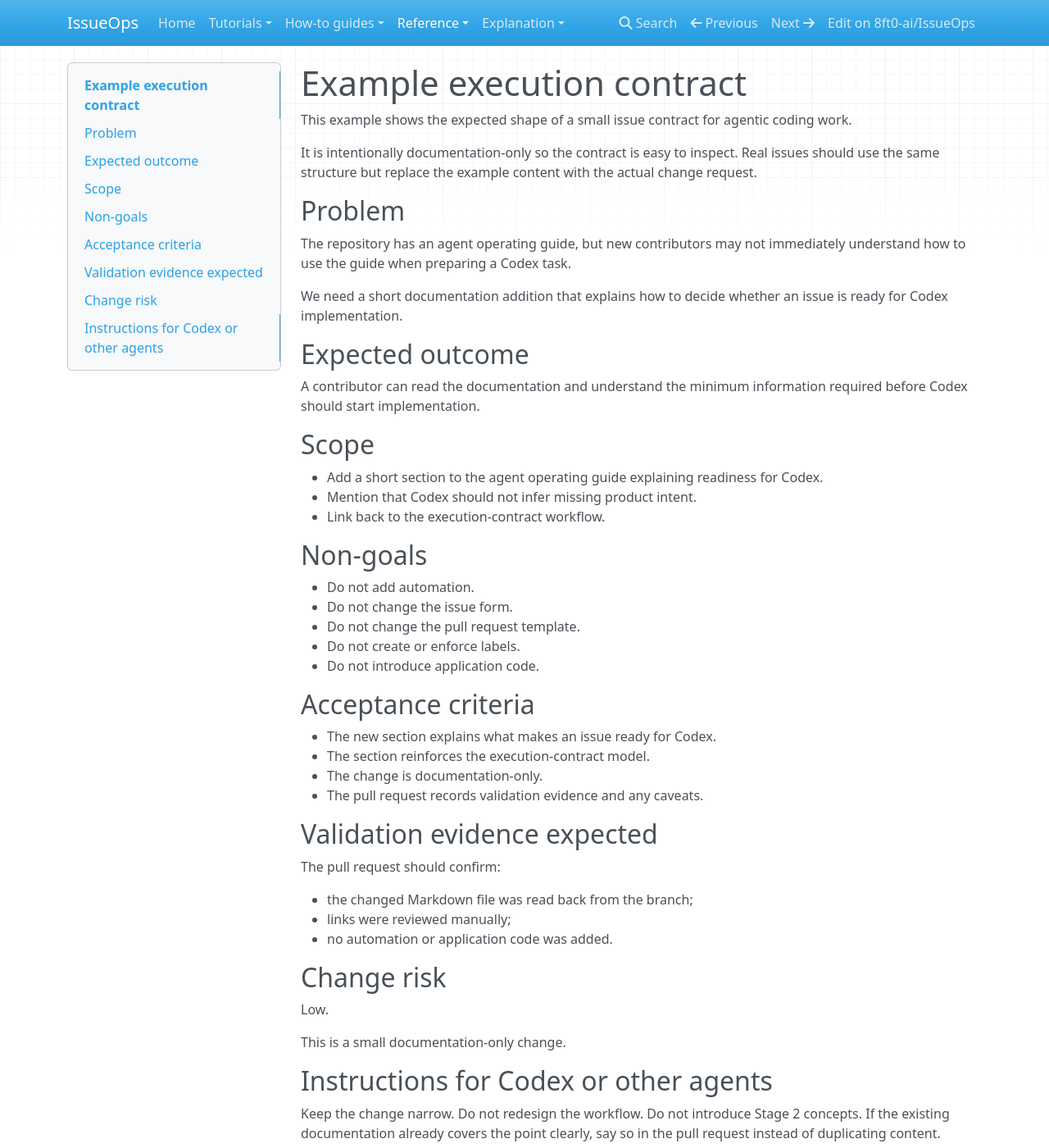
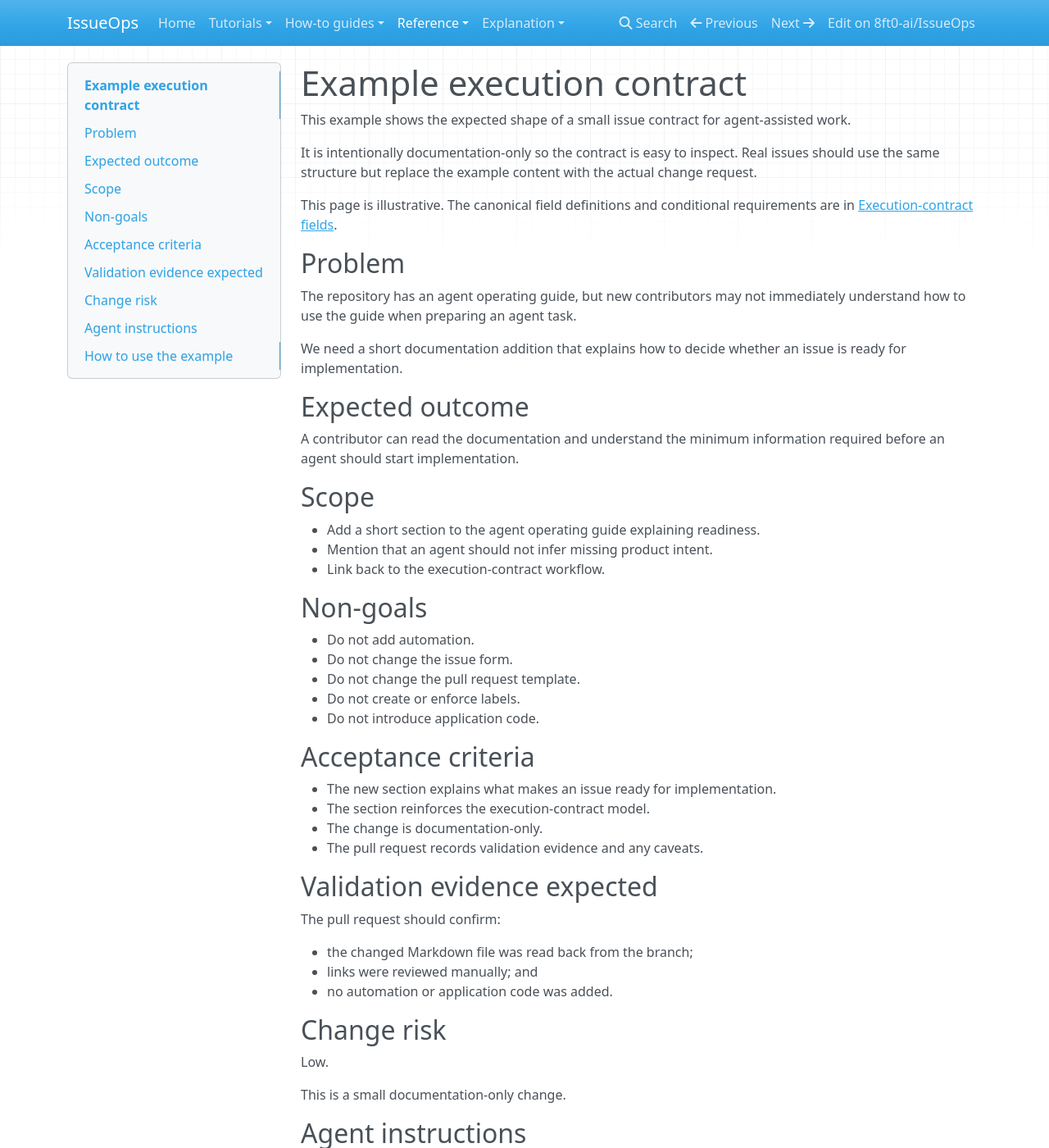
Before and after one commit to 8ft0-ai/IssueOps, an MkDocs documentation site: the page built from docs/examples/execution-contract-example.md, in a window 1280 px wide and 1400 px high. Shown: the whole window at 82% size. Built offline with MkDocs 1.6.1, drawn with Linux system fonts in a browser that asks for light colours; nearby versions of some CDN libraries; some of the changed text lies outside the part shown.

Commit message:
Link the example to canonical contract guidance

```diff
--- a/docs/examples/execution-contract-example.md
+++ b/docs/examples/execution-contract-example.md
@@ -1,23 +1,25 @@
 # Example execution contract
 
-This example shows the expected shape of a small issue contract for agentic coding work.
+This example shows the expected shape of a small issue contract for agent-assisted work.
 
 It is intentionally documentation-only so the contract is easy to inspect. Real issues should use the same structure but replace the example content with the actual change request.
 
+This page is illustrative. The canonical field definitions and conditional requirements are in [Execution-contract fields](../reference/execution-contract-fields.md).
+
 ## Problem
 
-The repository has an agent operating guide, but new contributors may not immediately understand how to use the guide when preparing a Codex task.
+The repository has an agent operating guide, but new contributors may not immediately understand how to use the guide when preparing an agent task.
 
-We need a short documentation addition that explains how to decide whether an issue is ready for Codex implementation.
+We need a short documentation addition that explains how to decide whether an issue is ready for implementation.
 
 ## Expected outcome
 
-A contributor can read the documentation and understand the minimum information required before Codex should start implementation.
+A contributor can read the documentation and understand the minimum information required before an agent should start implementation.
 
 ## Scope
 
-- Add a short section to the agent operating guide explaining readiness for Codex.
-- Mention that Codex should not infer missing product intent.
+- Add a short section to the agent operating guide explaining readiness.
+- Mention that an agent should not infer missing product intent.
 - Link back to the execution-contract workflow.
 
 ## Non-goals
@@ -30,7 +32,7 @@ A contributor can read the documentation and understand the minimum information
 
 ## Acceptance criteria
 
-- The new section explains what makes an issue ready for Codex.
+- The new section explains what makes an issue ready for implementation.
 - The section reinforces the execution-contract model.
 - The change is documentation-only.
 - The pull request records validation evidence and any caveats.
@@ -40,7 +42,7 @@ A contributor can read the documentation and understand the minimum information
 The pull request should confirm:
 
 - the changed Markdown file was read back from the branch;
-- links were reviewed manually;
+- links were reviewed manually; and
 - no automation or application code was added.
 
 ## Change risk
@@ -49,6 +51,12 @@ Low.
 
 This is a small documentation-only change.
 
-## Instructions for Codex or other agents
+## Agent instructions
 
-Keep the change narrow. Do not redesign the workflow. Do not introduce Stage 2 concepts. If the existing documentation already covers the point clearly, say so in the pull request instead of duplicating content.
+Keep the change narrow. Do not redesign the workflow. Do not introduce future-stage concepts. If the existing documentation already covers the point clearly, say so in the pull request instead of duplicating content.
+
+## How to use the example
+
+- Compare its fields with the [canonical field reference](../reference/execution-contract-fields.md).
+- Use [Write an executable issue contract](../how-to/write-executable-issue.md) for the task procedure.
+- Run the [readiness and dependency check](../how-to/check-readiness-and-dependencies.md) before planning a branch.
```
